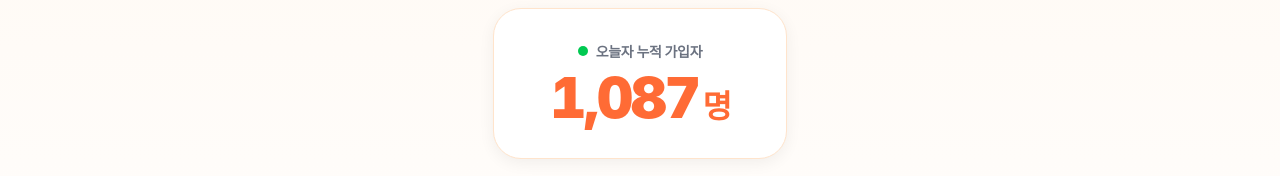
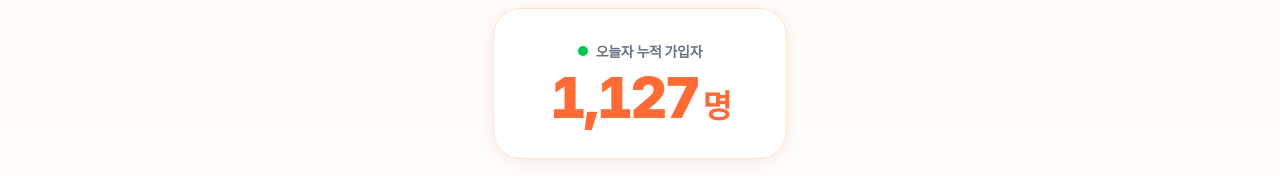
Before and after one commit to gangjiumma/gangjiumma-marketing, a Next.js app: page / in a window 1280 px wide. Shown: the part 402-578 px from the top of the page. Built offline with nearby package versions, Linux system fonts and the light colour scheme; a web font is replaced by a local one.

Commit message:
유저수 수정

```diff
--- a/src/app/page.tsx
+++ b/src/app/page.tsx
@@ -22,7 +22,7 @@ import HeroStats from "@/components/HeroStats";
 const DOWNLOAD_URL = "https://gangjiumma.github.io/gangjiumma_app_download/";
 
 // ✏️ 매일 아침 여기 숫자만 업데이트 (오늘자 누적 신규가입 반려인)
-const TOTAL_SIGNUPS = 1087;
+const TOTAL_SIGNUPS = 1127;
 
 // ─────────────────────────────────────────────────────────────
 // 메인 페이지 v2 — "반려견 AI 비서" 컨셉
```
